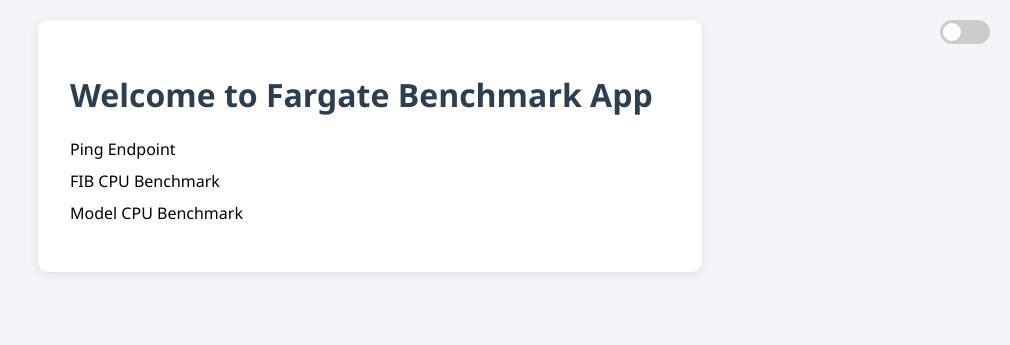
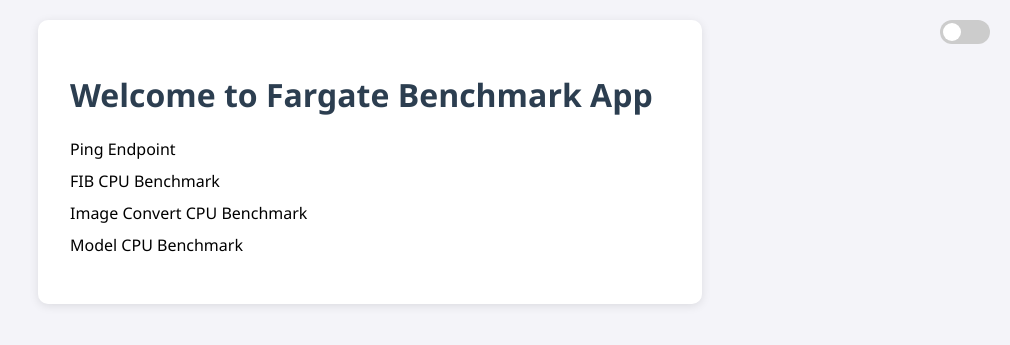
Before and after one commit to amarisgreat/fargate_workload, a Flask app: page / in a window 1280 px wide. Shown: the top 345 px of the page, without its empty margins (270-1280 px from the left). Run offline with Flask 3, Linux system fonts and the light colour scheme.

Commit message:
added convert.html

```diff
--- a/app.py
+++ b/app.py
@@ -1,9 +1,12 @@
+import os
 import time
+
 from flask import Flask, jsonify, render_template, request
 from flask_cors import CORS
+from PIL import Image
+
+from litter_model import predict_litter
 from pose_model import predict as predict_pose
-from litter_model import predict_litter
-import os
 
 app = Flask(__name__)
 CORS(app)
@@ -29,6 +32,24 @@ def cpu_task():
     duration = round(time.time() - start, 4)
     return render_template('fib.html', result=result, duration=duration)
 
+@app.route("/convert", methods=["GET"])
+def convert_image():
+    INPUT_PATH = "image.jpg"
+    OUTPUT_PATH = "output.jpg"
+    if not os.path.exists(INPUT_PATH):
+        return {"error": "image.jpg not found"}, 404
+
+    if os.path.exists(OUTPUT_PATH):
+        os.remove(OUTPUT_PATH)
+
+    image = Image.open(INPUT_PATH).convert("L")
+    image.save(OUTPUT_PATH)
+
+    from flask import jsonify
+    return jsonify({"message": "Image converted to grayscale and saved as output.jpg"}), 200
+
+import os
+
 
 @app.route("/predict", methods=["GET"])
 def predict_combined():
@@ -36,13 +57,23 @@ def predict_combined():
         cpu_start = time.process_time()
         wall_start = time.time()
 
-        with open(r"images/image1.jpg", "rb") as f1:
+        pose_image_path = os.path.join("images", "image1.jpg")
+        litter_image_path = os.path.join("images", "image2.jpg")
+
+
+        if not os.path.exists(pose_image_path):
+            return render_template("error.html", error=f"File not found: {pose_image_path}"), 404
+        if not os.path.exists(litter_image_path):
+            return render_template("error.html", error=f"File not found: {litter_image_path}"), 404
+
+
+        with open(pose_image_path, "rb") as f1:
             image1 = f1.read()
         pose_result = predict_pose(image1)
         if pose_result.get("probability", 0) < THRESHOLD:
             pose_result = {"class": "No chicken detected", "probability": 0.0}
 
-        with open(r"images/image2.jpg", "rb") as f2:
+        with open(litter_image_path, "rb") as f2:
             image2 = f2.read()
         litter_result = predict_litter(image2)
         if litter_result.get("probability", 0) < THRESHOLD:
@@ -57,42 +88,41 @@ def predict_combined():
                                cpu_time=cpu_duration,
                                wall_time=wall_duration)
 
-    except FileNotFoundError as fnf_error:
-        return render_template("error.html", error=f"File not found: {fnf_error}"), 404
     except Exception as e:
         return render_template("error.html", error=str(e)), 500
 
+@app.route("/convert", methods=["GET"])
+def convert_image():
+    cpu_start = time.process_time()
+    wall_start = time.time()
+
+    INPUT_PATH = os.path.join("images", "image.jpg")
+    OUTPUT_PATH = os.path.join("images", "output.jpg")
+
+    if not os.path.exists(INPUT_PATH):
+        return render_template("error.html", error="File not found: images/image.jpg"), 404
 
 
-# @app.route("/predict", methods=["GET"])
-# def predict_combined():
-#     try:
+    if os.path.exists(OUTPUT_PATH):
+        os.remove(OUTPUT_PATH)
 
-#         with open(r"images/image1.jpg", "rb") as f1:
-#             image1 = f1.read()
-#         pose_result = predict_pose(image1)
-#         if pose_result.get("probability", 0) < THRESHOLD:
-#             pose_result = {"class": "No chicken detected", "probability": 0.0}
+    try:
+
+        image = Image.open(INPUT_PATH).convert("L")
+        image.save(OUTPUT_PATH)
 
 
-#         with open(r"images/image2.jpg", "rb") as f2:
-#             image2 = f2.read()
-#         litter_result = predict_litter(image2)
-#         if litter_result.get("probability", 0) < THRESHOLD:
-#             litter_result = {"class": "No litter detected", "probability": 0.0}
+        import shutil
+        shutil.copy(OUTPUT_PATH, os.path.join("static", "output.jpg"))
 
-#         return jsonify({
-#             "pose_prediction": pose_result,
-#             "litter_prediction": litter_result
-#         })
+        cpu_duration = round(time.process_time() - cpu_start, 4)
+        wall_duration = round(time.time() - wall_start, 4)
 
-#     except FileNotFoundError as fnf_error:
-#         return jsonify({"error": f"File not found: {fnf_error}"}), 404
-#     except Exception as e:
-#         return jsonify({"error": str(e)}), 500
-
-
-
+        return render_template("convert.html",
+                               cpu_time=cpu_duration,
+                               wall_time=wall_duration)
+    except Exception as e:
+        return render_template("error.html", error=f"Image conversion failed: {str(e)}"), 500
 
 @app.route("/healthz")
 def health_check():
--- a/templates/home.html
+++ b/templates/home.html
@@ -5,6 +5,7 @@
 <ul>
     <li><a href="/ping">Ping Endpoint</a></li>
     <li><a href="/fib">FIB CPU Benchmark</a></li>
+    <li><a href="/convert">Image Convert CPU Benchmark</a></li>
     <li><a href="/predict">Model CPU Benchmark</a></li>
 </ul>
 {% endblock %}
```
Also changed, not shown: templates/convert.html (added, +25 -0 lines), images/image.jpg (added), pose_model.py (line endings or trailing spaces), requirements.txt (line endings or trailing spaces), 1 other file.
